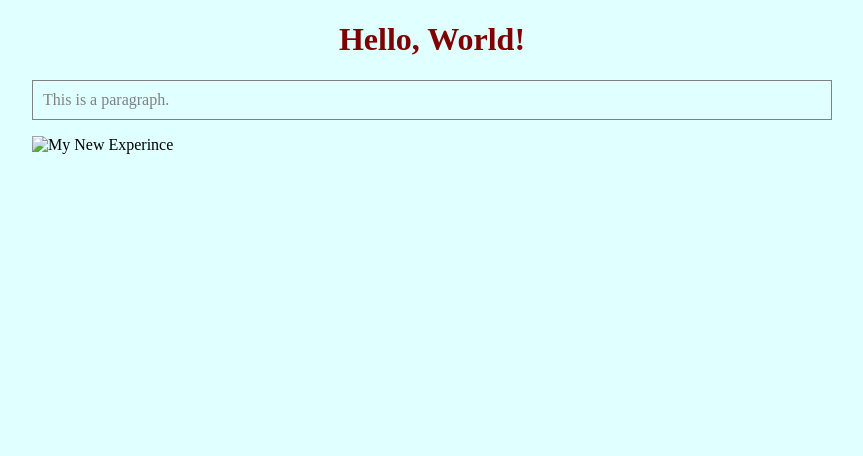
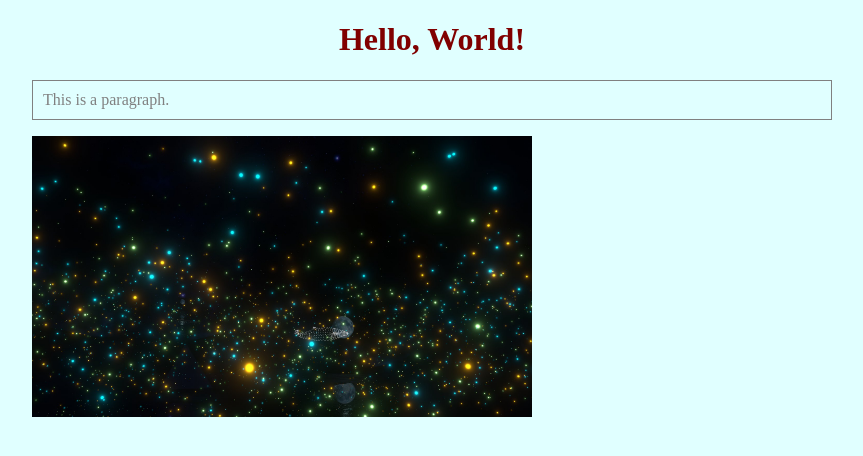
Before and after one commit to YY4dim/SampleWebPage, a plain HTML site: page index.html in a window 1280 px wide. Shown: the whole page, without its empty margins (208-1071 px from the left). Drawn offline with Linux system fonts and the light colour scheme.

Commit message:
Update index.html

```diff
--- a/index.html
+++ b/index.html
@@ -13,6 +13,6 @@
     <p>
       This is a paragraph.
     </p>
-    <img src="imag0.jpg" alt="My New Experince" width="500">
+    <img src="image0.jpg" alt="My New Experince" width="500">
   </body>
 </html>
```
